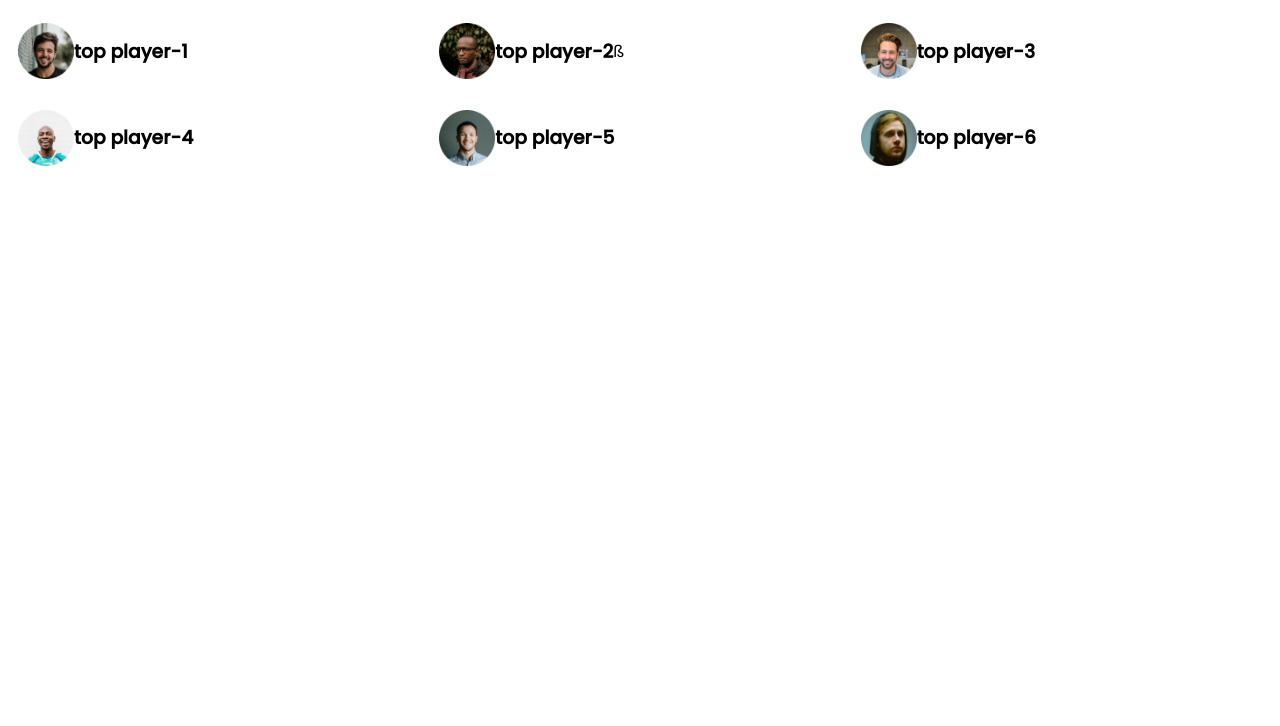
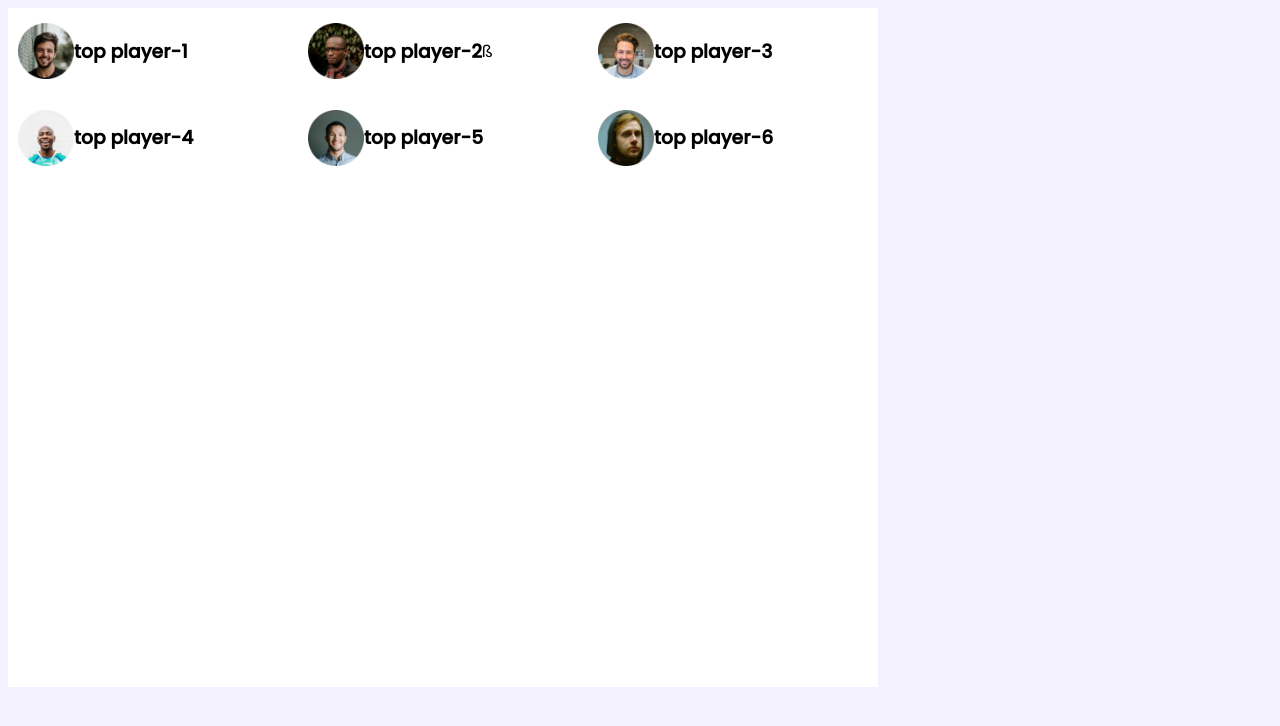
Before and after one commit to nurulamin092/leader-board-css3, a plain HTML site: page index.html in a window 1280 px wide. Drawn offline with Linux system fonts and the light colour scheme.

Commit message:
container width height add

```diff
--- a/index.html
+++ b/index.html
@@ -19,9 +19,9 @@
     <!-- header end -->
     <main>
         <!-- top players and top blogs -->
-        <section>
+        <section class="container">
             <!-- .top-palyers>.players>.player*6>img[src="images/players/player-$.png"]+h3{top player-$} -->
-            <div class="top-palyers">
+            <div class="top-palyers ">
                 <div class="players">
                     <div class="player">
                         <img src="images/players/player-1.png" alt="">
@@ -49,8 +49,6 @@
                     </div>
                 </div>
             </div>
-
-
         </section>
     </main>
 </body>
--- a/styels/style.css
+++ b/styels/style.css
@@ -3,6 +3,14 @@
     /* common style */
     body{
         font-family: 'Poppins', sans-serif;
+        background-color: #F3F1FF;
+    }
+
+    .container{
+        background-color: #FFFFFF;
+        width: 870px;
+        height: 679px;
+
     }
 /* top palyers style */
     .players{
```
